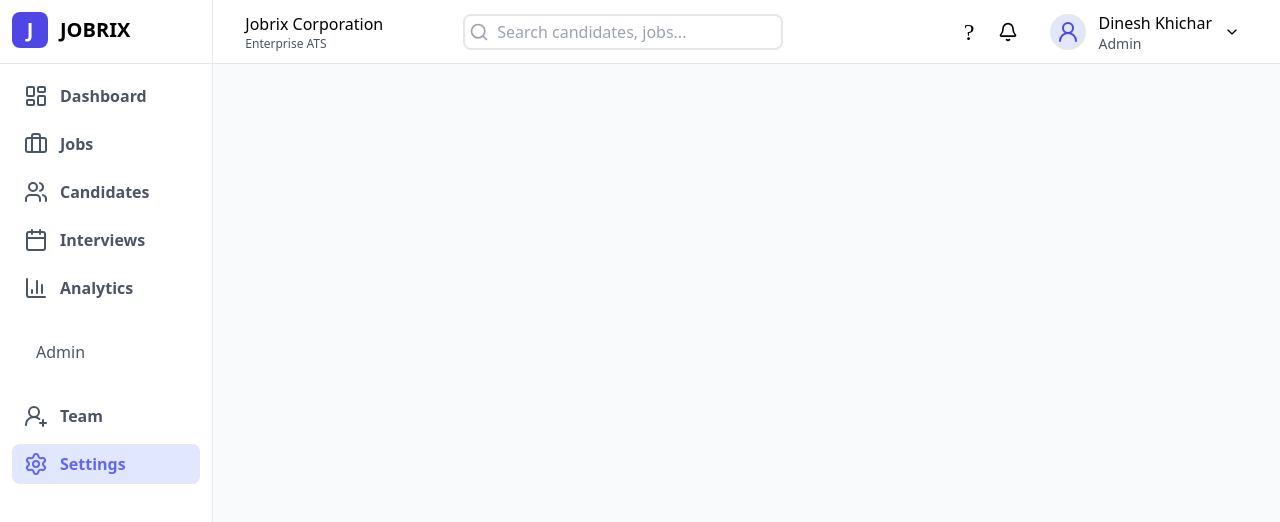
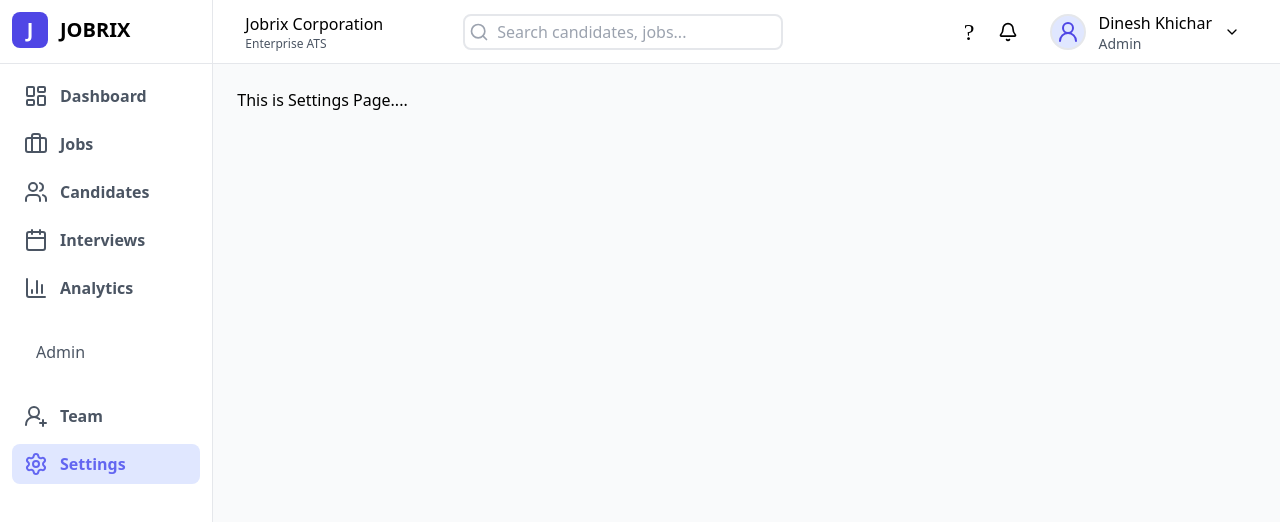
Before and after one commit to dineshkhichar569/jobrix-company-module, a React (Vite) app in the folder frontend/: page /dash in a window 1280 px wide. Both pictures are taken after a click on the element "Settings". Shown: the top 522 px of the page. Built offline with nearby package versions, Linux system fonts and the light colour scheme; a web font is replaced by a local one.

Commit message:
Component update

```diff
--- a/frontend/src/pages/admin/AdminDashboard.jsx
+++ b/frontend/src/pages/admin/AdminDashboard.jsx
@@ -5,6 +5,8 @@
 import Interviews from "./dashboard pages/Interviews";
 import Analytics from "./dashboard pages/Analytics";
 import Candidates from "./dashboard pages/Candidates";
+import Teams from "./dashboard pages/Teams";
+import Settings from "./dashboard pages/Settings";
 
 function AdminDashboard() {
   const [isOption, setIsOption] = useState("dashboard");
@@ -15,6 +17,8 @@
       {isOption == "candidates" ? <Candidates /> : ""}
       {isOption == "interviews" ? <Interviews /> : ""}
       {isOption == "analytics" ? <Analytics /> : ""}
+      {isOption == "teams" ? <Teams /> : ""}
+      {isOption == "settings" ? <Settings /> : ""}
     </Layout>
   );
 }
--- /dev/null
+++ b/frontend/src/pages/admin/dashboard pages/Settings.jsx
@@ -0,0 +1,11 @@
+import React from 'react'
+
+function Settings() {
+  return (
+    <div>
+      This is Settings Page....
+    </div>
+  )
+}
+
+export default Settings;
--- /dev/null
+++ b/frontend/src/pages/admin/dashboard pages/Teams.jsx
@@ -0,0 +1,11 @@
+import React from 'react'
+
+function Teams() {
+  return (
+    <div>
+      This is Teams page....
+    </div>
+  )
+}
+
+export default Teams
```
